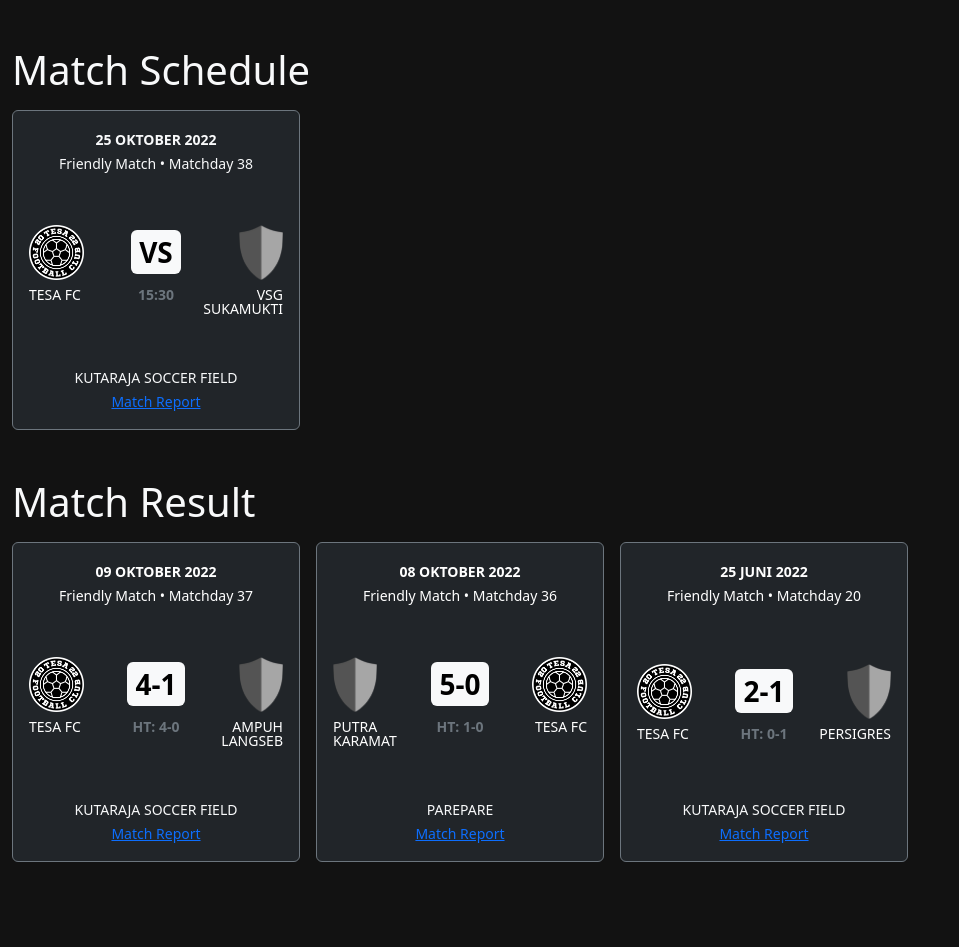
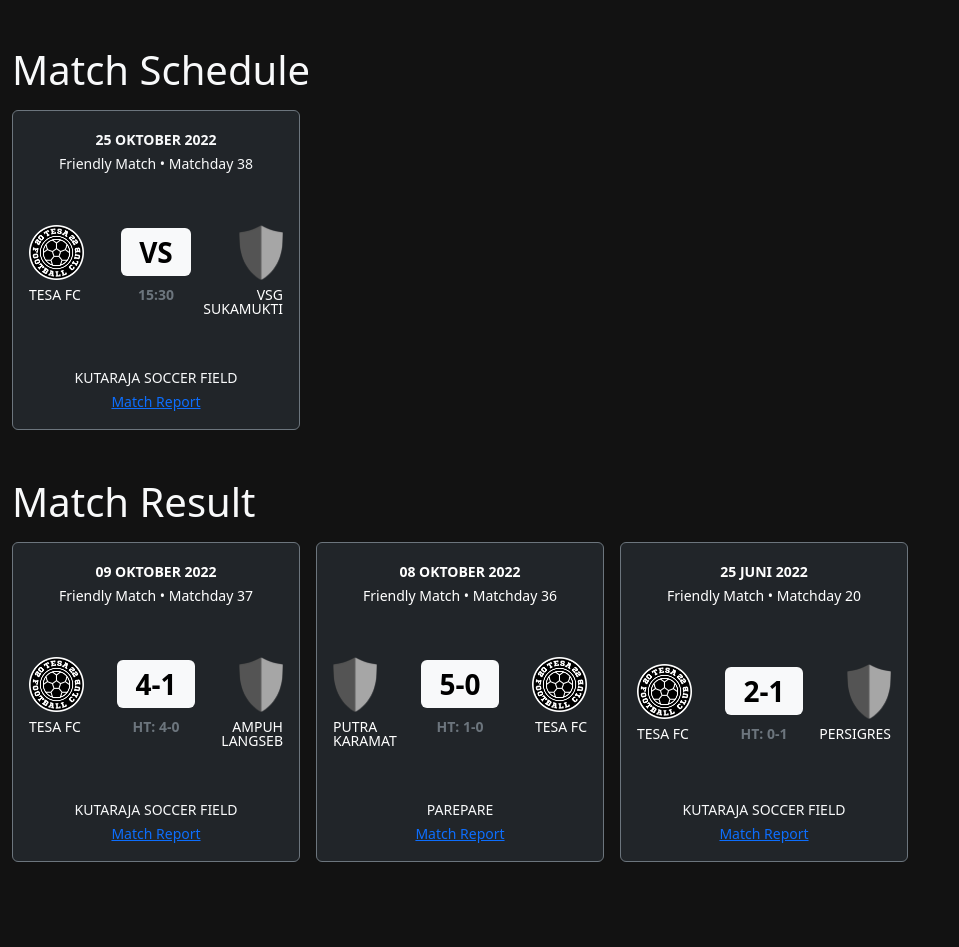
Before and after one commit to tesafc/tesafc.github.io, a Jekyll site: the page built from index.html, in a window 1280 px wide. Shown: the part 745-1692 px from the top of the page, without its empty margins (0-959 px from the left). Built offline with Jekyll 4.4.1, drawn with Linux system fonts in a browser that asks for light colours; nearby versions of some CDN libraries.

Commit message:
Update index.html

```diff
--- a/index.html
+++ b/index.html
@@ -51,7 +51,7 @@ description: tesa fc official website
               <img src="{% if match.home-team.logo %}{{ match.home-team.logo | relative_url }}{% else %}{{ '/assets/img/logo/logo-blank.png' | relative_url }}{% endif %}" alt="" class="" width="auto" height="55">
             </div>
             <div class="col-4 d-flex justify-content-center align-items-center">
-              <p class="d-inline badge text-bg-light text-center fs-3 fw-bolder mb-0 p-2">VS</p>
+              <p class="d-inline badge text-bg-light text-center fs-3 fw-bolder mb-0">VS</p>
             </div>
             <div class="col-4 d-flex justify-content-end">
               <img src="{% if match.away-team.logo %}{{ match.away-team.logo | relative_url }}{% else %}{{ '/assets/img/logo/logo-blank.png' | relative_url }}{% endif %}" alt="" class="" width="auto" height="55">
@@ -92,7 +92,7 @@ description: tesa fc official website
               <img src="{% if match.home-team.logo %}{{ match.home-team.logo | relative_url }}{% else %}{{ '/assets/img/logo/logo-blank.png' | relative_url }}{% endif %}" alt="" class="text-start" width="auto" height="55">
             </div>
             <div class="col-4 d-flex justify-content-center align-items-center">
-              <p class="d-inline badge text-bg-light text-center fs-3 fw-bolder mb-0 p-2">{{ match.result.score.full-time }}</p>
+              <p class="d-inline badge text-bg-light text-center fs-3 fw-bolder mb-0">{{ match.result.score.full-time }}</p>
             </div>
             <div class="col-4 d-flex justify-content-end">
               <img src="{% if match.away-team.logo %}{{ match.away-team.logo | relative_url }}{% else %}{{ '/assets/img/logo/logo-blank.png' | relative_url }}{% endif %}" alt="" class="text-end" width="auto" height="55">
```
